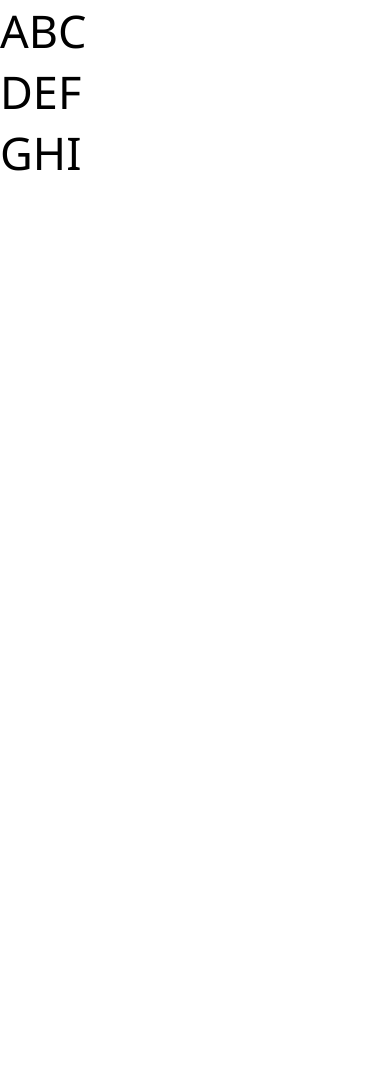
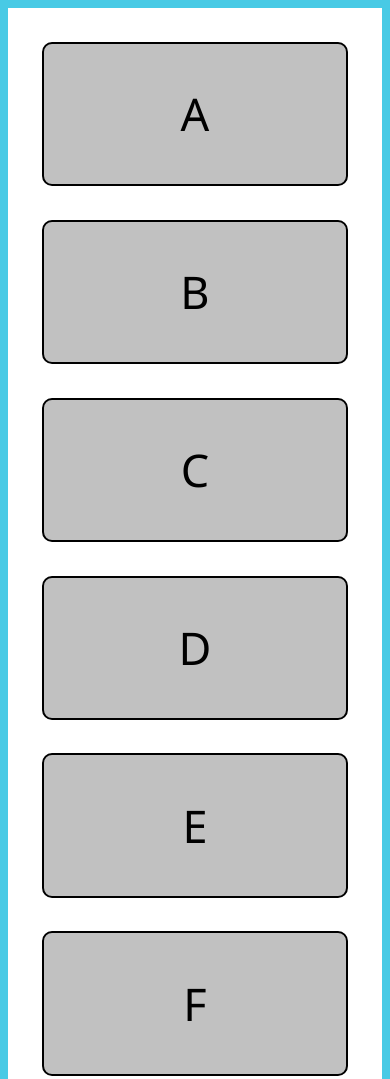
Before and after one commit to ivan975/Responsive-Design, a plain HTML site: page index.html in a window 390 px wide. Shown: the top 1079 px of the page. Before the commit the page ends 844 px from the top, so only its background shows below. Drawn offline with Linux system fonts and the light colour scheme.

Commit message:
media query

```diff
--- a/level1.css
+++ b/level1.css
@@ -17,6 +17,32 @@ body{
     min-height: 100vh;
     font-size: 45px;
 }
+.container{
+    display: flex;
+    flex-direction: column;
+    gap: 4vh;
+    padding:4vh;
+    border: 1vh solid #48CAE5;
+}
 [class^="block-"]{
     display:flex;
+    height: calc(100vh / 3);
+    gap: 4vh;
 }
+[class^="box-"]{
+    display: flex;
+    justify-content: center;
+    align-items: center;
+    background-color: #c1c1c1;
+    border: 2px solid black;
+    border-radius: 10px;
+    flex-basis: calc(100% / 3);
+}
+
+@media (max-width:480px) {
+    [class^="block-"]{
+        display:flex;
+        flex-direction: column;
+        height: 500px;
+    }
+}
```
